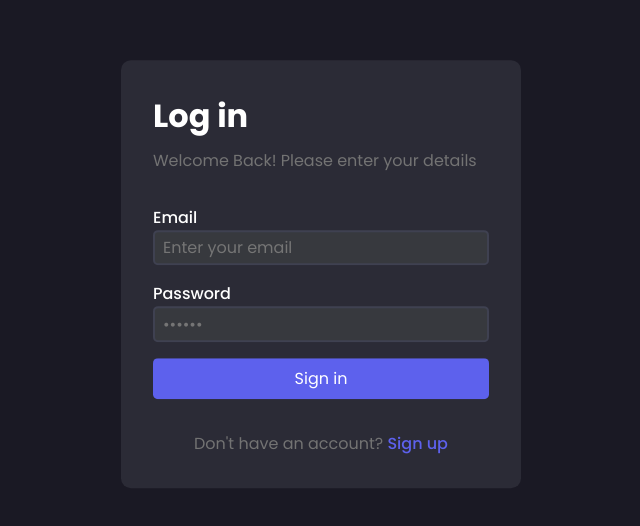
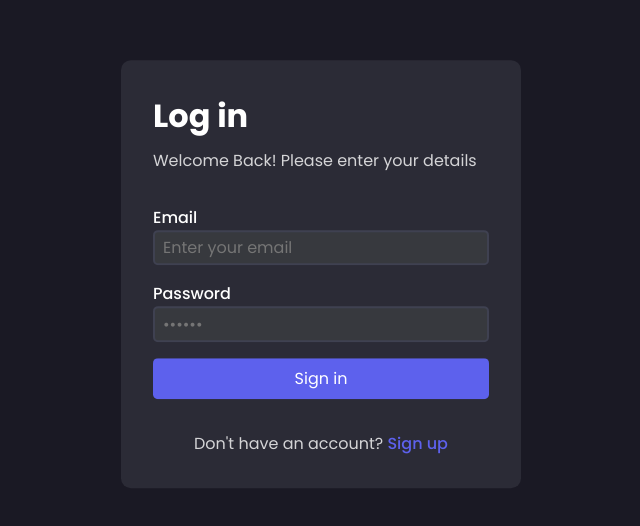
Before and after one commit to MisterScrooge/slack-app-nsg, a React (Create React App) app: page / in a window 1280 px wide. Shown: the part 126-652 px from the top of the page, without its empty margins (319-959 px from the left). Built offline with nearby package versions, Linux system fonts and the light colour scheme.

Commit message:
Set layout of add channel member form

```diff
--- a/src/components/Login/Login-Reg.css
+++ b/src/components/Login/Login-Reg.css
@@ -63,7 +63,7 @@
 }
 
 .sub-info {
-    color: rgb(115, 115, 115);
+    color: rgb(255, 255, 255, 0.8);
 }
 
 .sub-info:nth-of-type(2) {
--- a/src/components/Popup/ChannelDetailsPopup/AddChannelMember.js
+++ b/src/components/Popup/ChannelDetailsPopup/AddChannelMember.js
@@ -42,8 +42,10 @@ const AddChannelMember = ({retrieveChannelDetails}) => {
     }
 
     return(
-        <div className="channel-details-body">
+        <div className="channel-details-body add-member-div">
             <i className="fa-solid fa-arrow-left-long" onClick={e => navigate("../members")}></i>
+
+            <p className="sub-info">Please enter the email address of the user that you'd like to add to this channel</p>
 
             <form onSubmit={e => handleSubmit(e)}>
                 <div className="form-inner-con">
--- a/src/components/Popup/ChannelDetailsPopup/ChannelDetails.css
+++ b/src/components/Popup/ChannelDetailsPopup/ChannelDetails.css
@@ -84,3 +84,7 @@
 .fa-stopwatch {
     color: #18A558;
 }
+
+.add-member-div .button {
+    margin: 1.5rem auto 0;
+}
```
